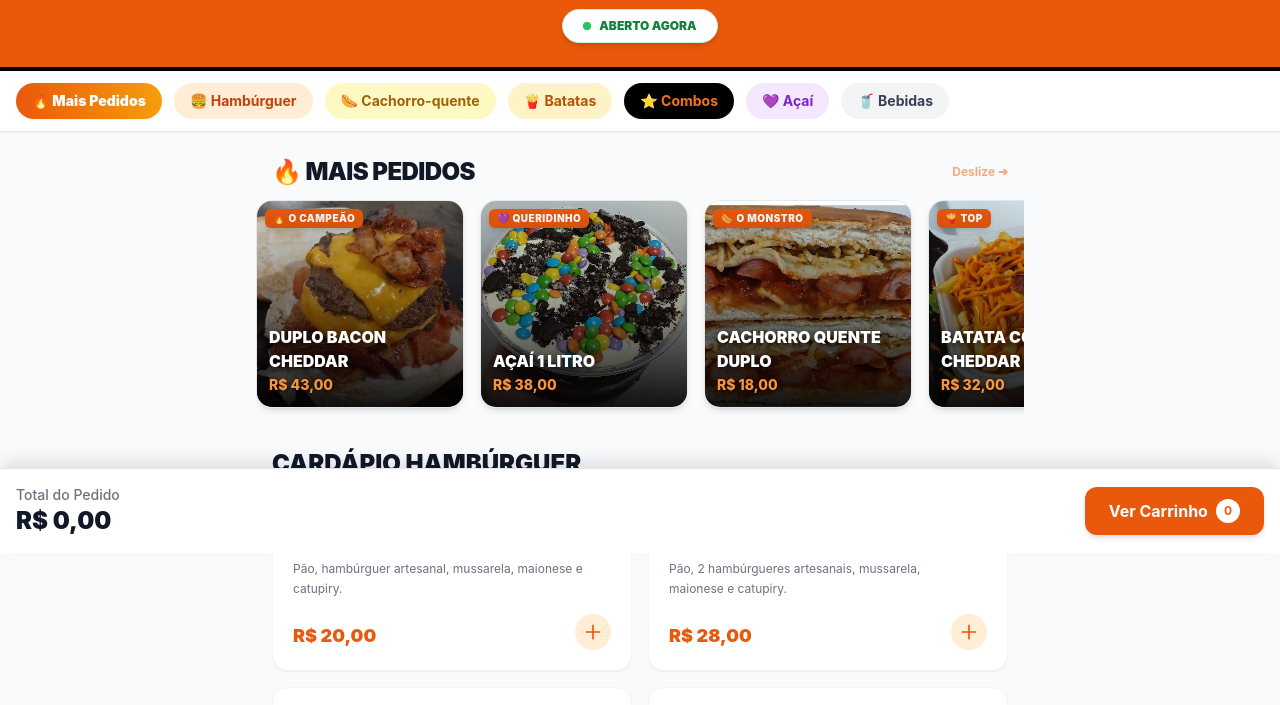
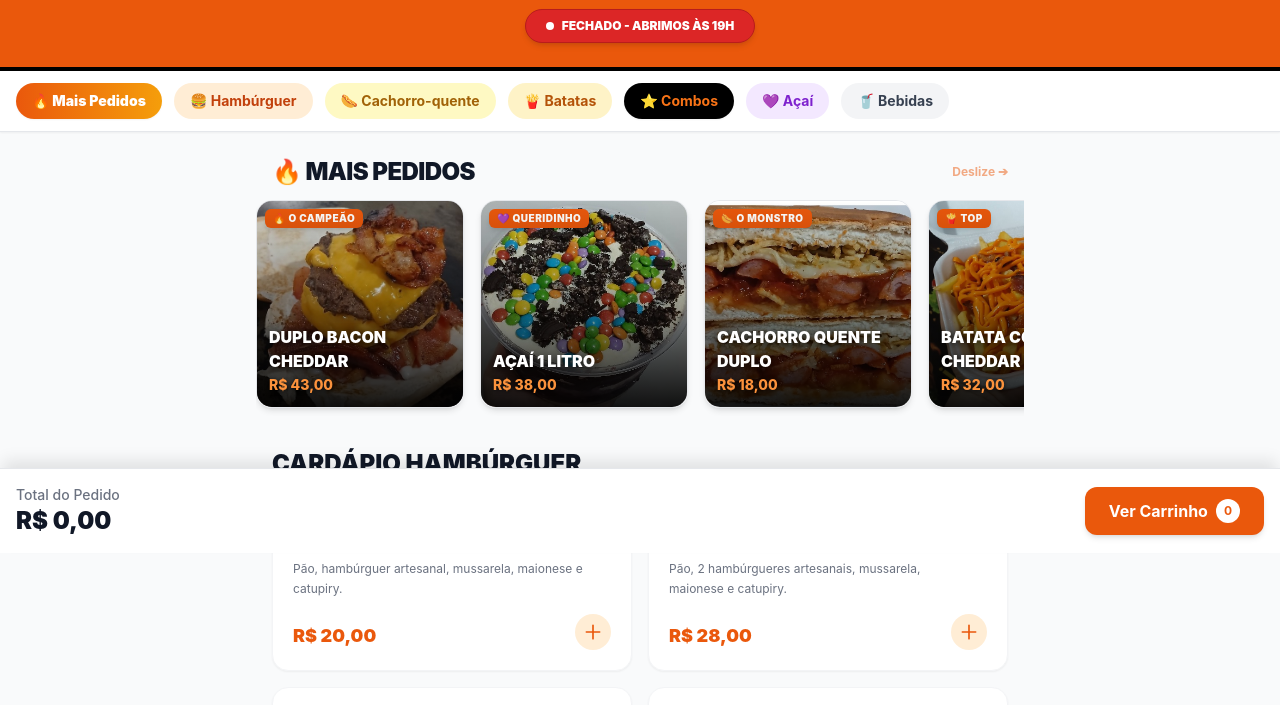
Before and after one commit to argsite/toplanches, a plain HTML site: page index.html in a window 1280 px wide. Shown: the part 247-952 px from the top of the page. Drawn offline with nearby package versions, Linux system fonts and the light colour scheme.

Commit message:
Fix isOpen condition assignment in index.html

```diff
--- a/index.html
+++ b/index.html
@@ -310,7 +310,7 @@
                 closesAt = 23;
             }
 
-            //isOpen = (hour >= 19 && hour < closesAt);
+            isOpen = (hour >= 19 && hour < closesAt);
 
             const badge = document.getElementById('store-status-badge');
             const dot = document.getElementById('store-status-dot');
```
